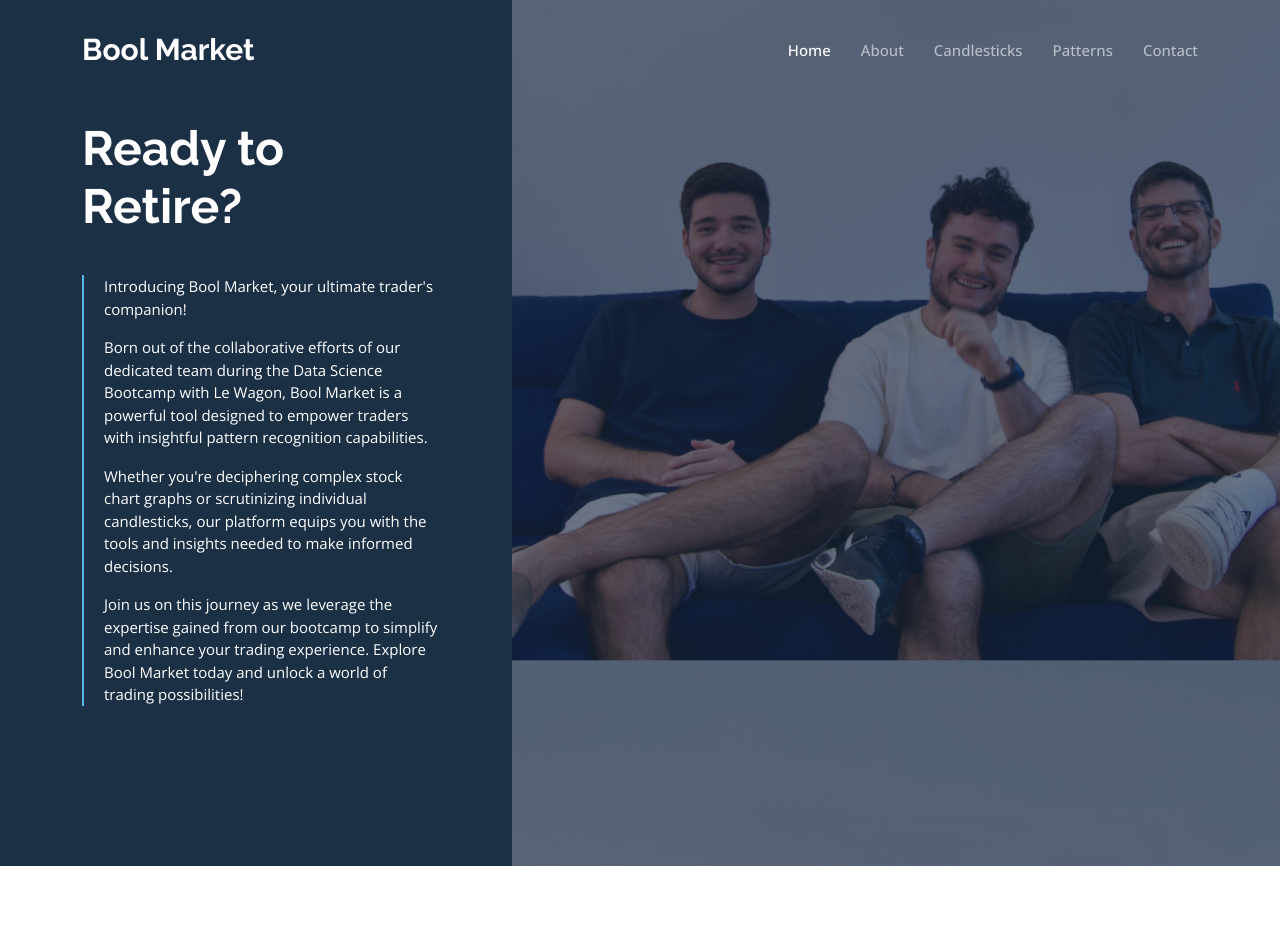
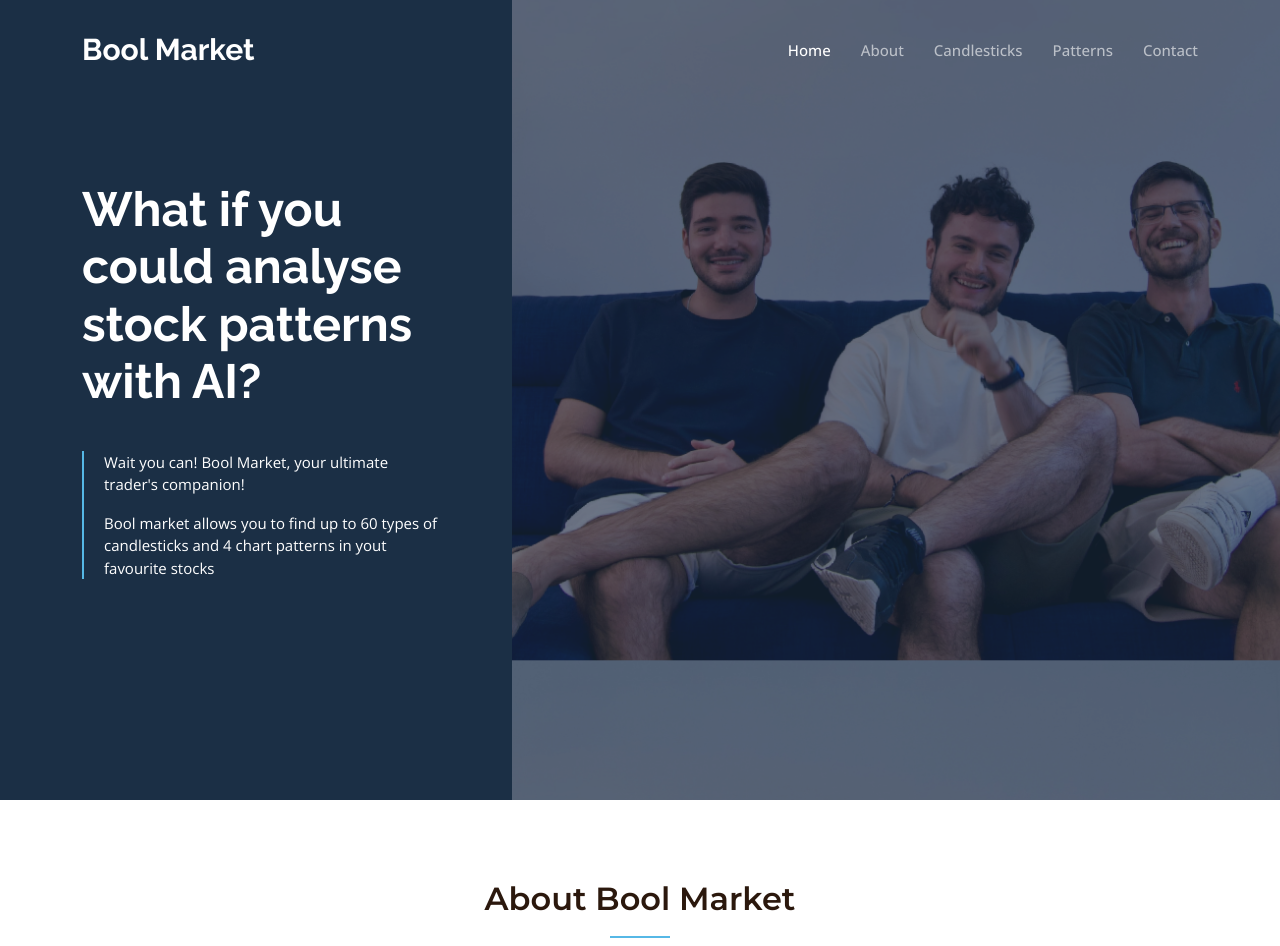
Before and after one commit to BigEd12/bool-market-web, a Flask app: page / in a window 1280 px wide. Shown: the top 946 px of the page. Run offline with Flask 3, Linux system fonts and the light colour scheme; some libraries are stand-ins or nearby versions.

Commit message:
photo change

```diff
--- a/templates/index.html
+++ b/templates/index.html
@@ -75,12 +75,10 @@
     <div class="container">
       <div class="row">
         <div class="col-xl-4">
-          <h2 data-aos="fade-up">Ready to Retire?</h2>
+          <h2 data-aos="fade-up">What if you could analyse stock patterns with AI?</h2>
           <blockquote data-aos="fade-up" data-aos-delay="100">
-            <p>Introducing Bool Market, your ultimate trader's companion!</p>
-            <p>Born out of the collaborative efforts of our dedicated team during the Data Science Bootcamp with Le Wagon, Bool Market is a powerful tool designed to empower traders with insightful pattern recognition capabilities.</p>
-            <p>Whether you're deciphering complex stock chart graphs or scrutinizing individual candlesticks, our platform equips you with the tools and insights needed to make informed decisions.</p>
-            <p>Join us on this journey as we leverage the expertise gained from our bootcamp to simplify and enhance your trading experience. Explore Bool Market today and unlock a world of trading possibilities!</p>
+            <p>Wait you can! Bool Market, your ultimate trader's companion!</p>
+            <p>Bool market allows you to find up to 60 types of candlesticks and 4 chart patterns in yout favourite stocks</p>
           </blockquote>
 
         </div>
@@ -101,7 +99,7 @@
 
         <div class="row g-0" data-aos="fade-up" data-aos-delay="200">
 
-          <div class="col-xl-5 img-bg" style="background-image: url('static/img/why-us-bg.jpg')"></div>
+          <div class="col-xl-5 img-bg" style="background-image: url('static/img/team/group.jpg')"></div>
           <div class="col-xl-7 slides  position-relative">
 
             <div class="slides-1 swiper">
```
